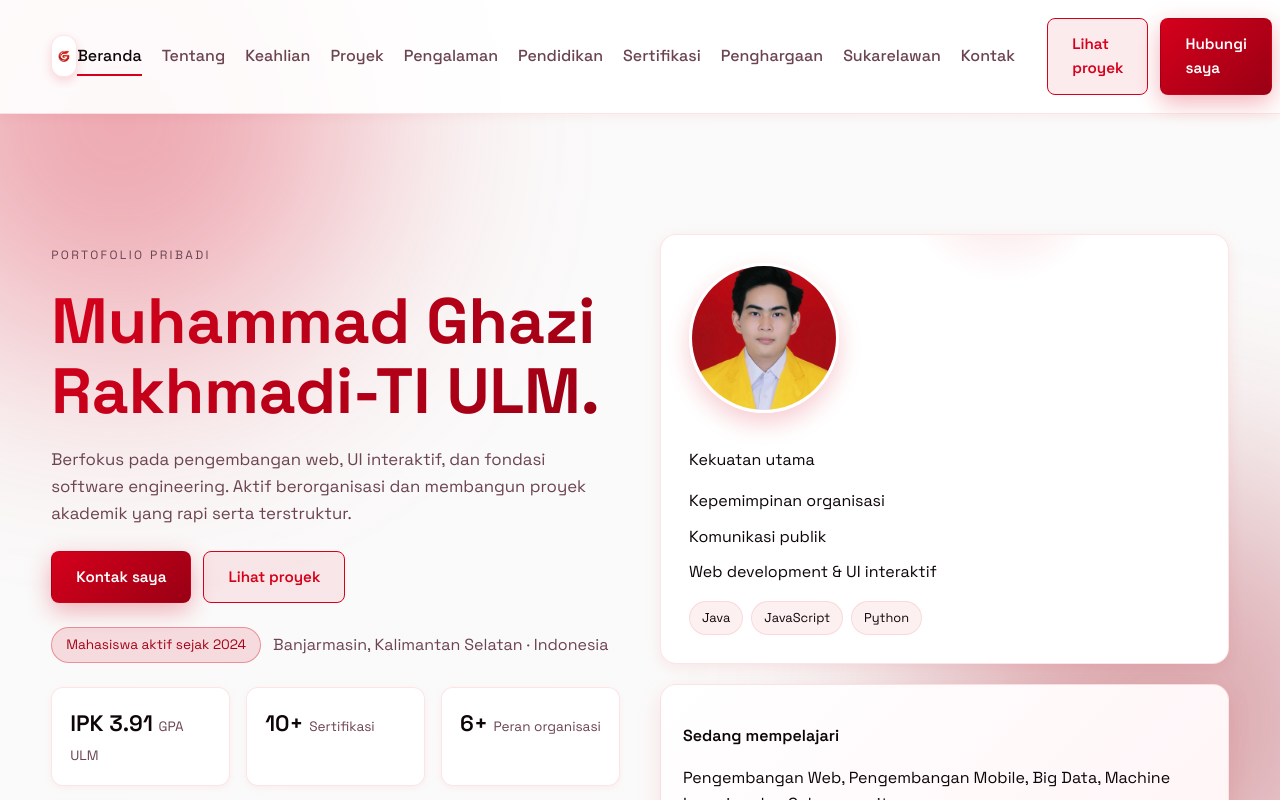
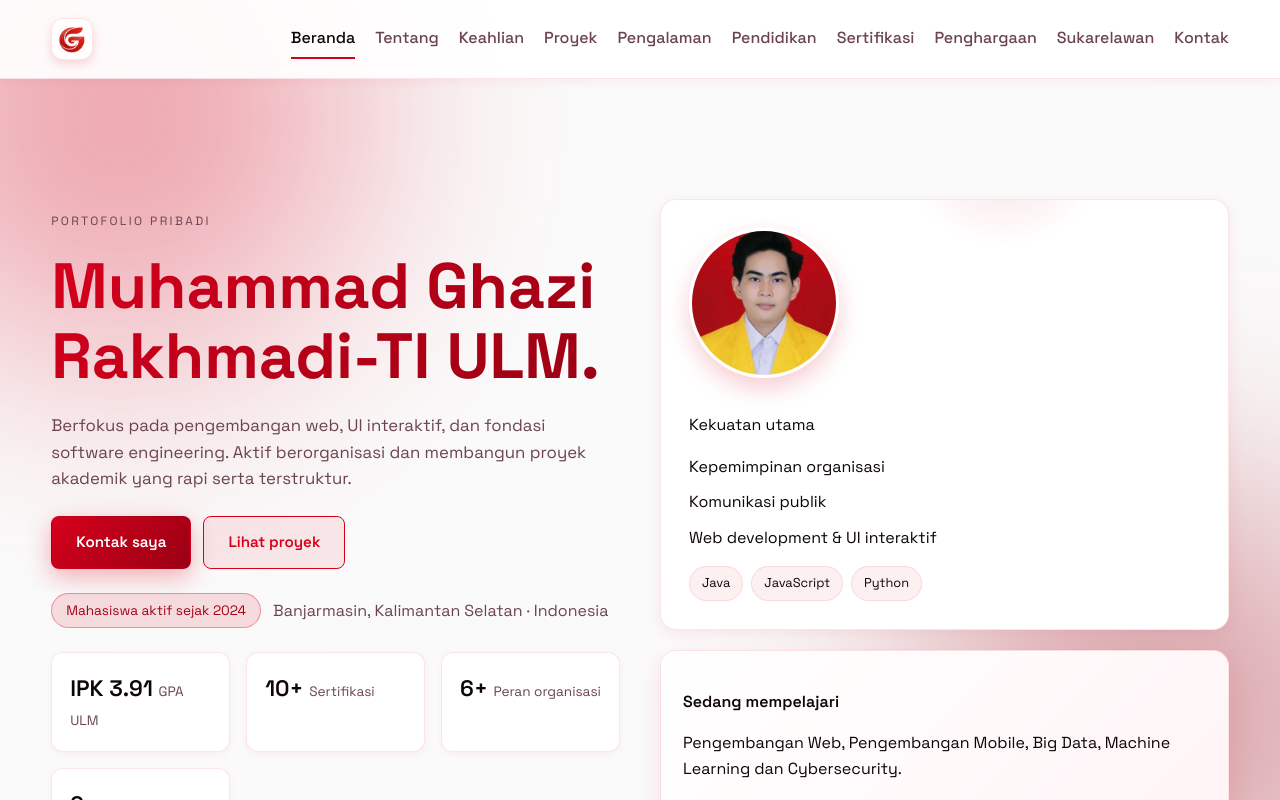
Before and after one commit to muh-ghazii/Porto, a React (Vite) app: page / in a window 1280 px wide. Shown: the top 800 px of the page. Built offline with nearby package versions, Linux system fonts and the light colour scheme.

Commit message:
Update Nav

```diff
--- a/src/App.jsx
+++ b/src/App.jsx
@@ -322,14 +322,7 @@ Dari: ${formState.email || "nama@email.com"}`;
                 </a>
               ))}
             </div>
-            <div className="nav-actions">
-              <a className="ghost-button" href="#projects">
-                Lihat proyek
-              </a>
-              <a className="primary-button" href="#contact">
-                Hubungi saya
-              </a>
-            </div>
+            <div className="nav-actions" />
           </nav>
           <button
             className="menu-toggle"
--- a/src/index.css
+++ b/src/index.css
@@ -149,6 +149,10 @@ img {
 .nav-actions {
   display: flex;
   gap: 12px;
+}
+
+.nav-actions:empty {
+  display: none;
 }
 
 .primary-button,
```
